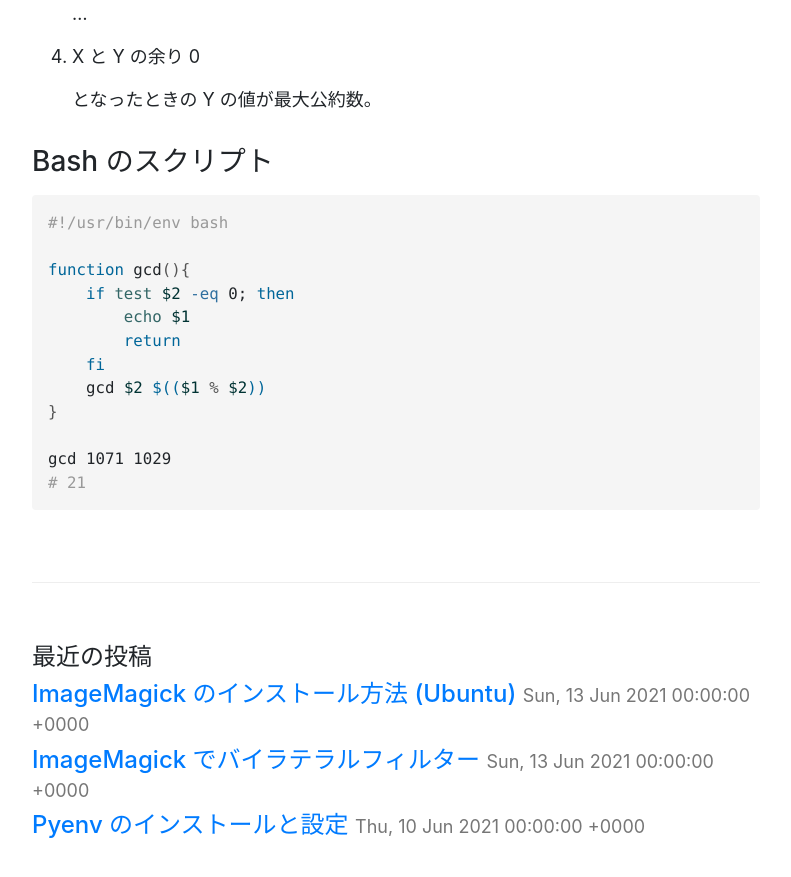
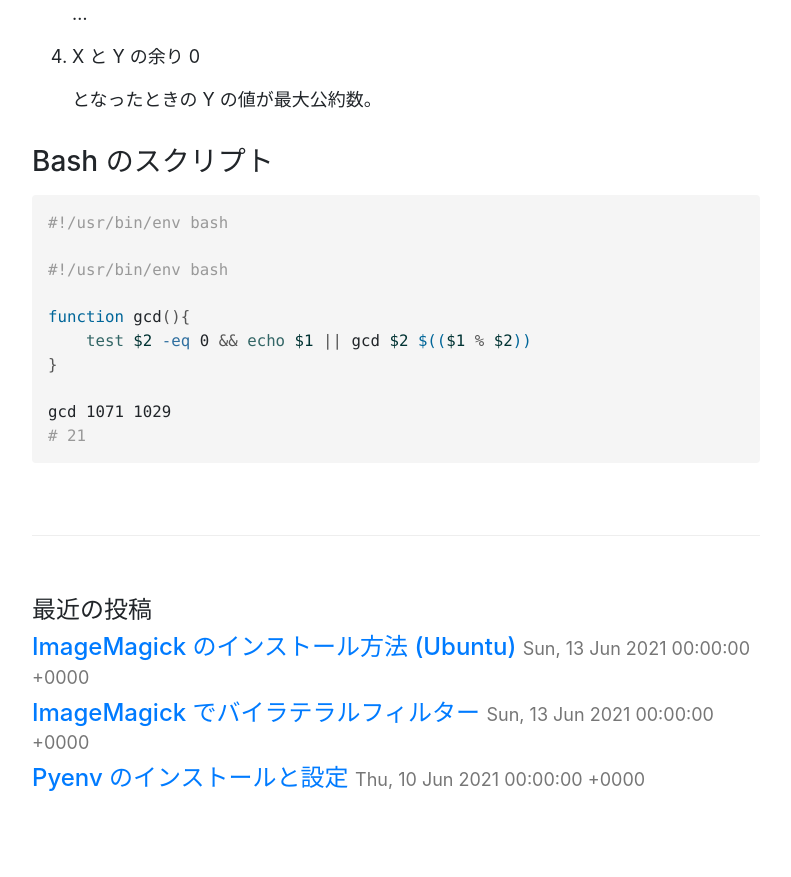
Before and after one commit to Himeyama/Himeyama.github.io, a Jekyll site: the page built from _posts/2021/2021-06-13-gcd.md, in a window 1280 px wide and 900 px high, scrolled down 686 px. Shown: the top 877 px of the window, without its empty margins (244-1035 px from the left). Built offline with Jekyll 4.4.1, drawn with Linux system fonts in a browser that asks for light colours.

Commit message:
ユークリッド互除法

````diff
--- a/_posts/2021/2021-06-13-gcd.md
+++ b/_posts/2021/2021-06-13-gcd.md
@@ -20,12 +20,10 @@ layout: post
 ```sh
 #!/usr/bin/env bash
 
+#!/usr/bin/env bash
+
 function gcd(){
-    if test $2 -eq 0; then
-        echo $1
-        return
-    fi
-    gcd $2 $(($1 % $2))
+    test $2 -eq 0 && echo $1 || gcd $2 $(($1 % $2))
 }
 
 gcd 1071 1029
````
